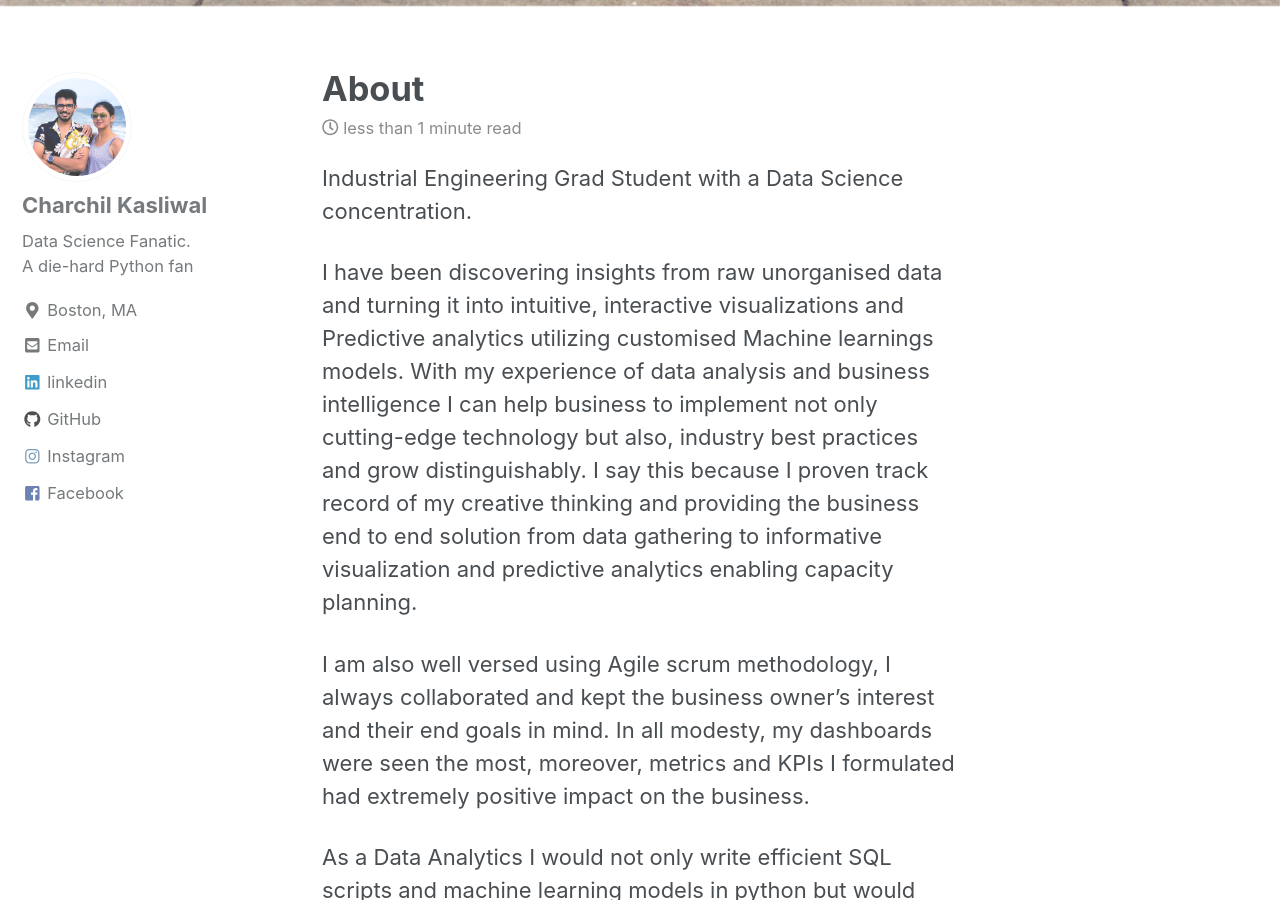
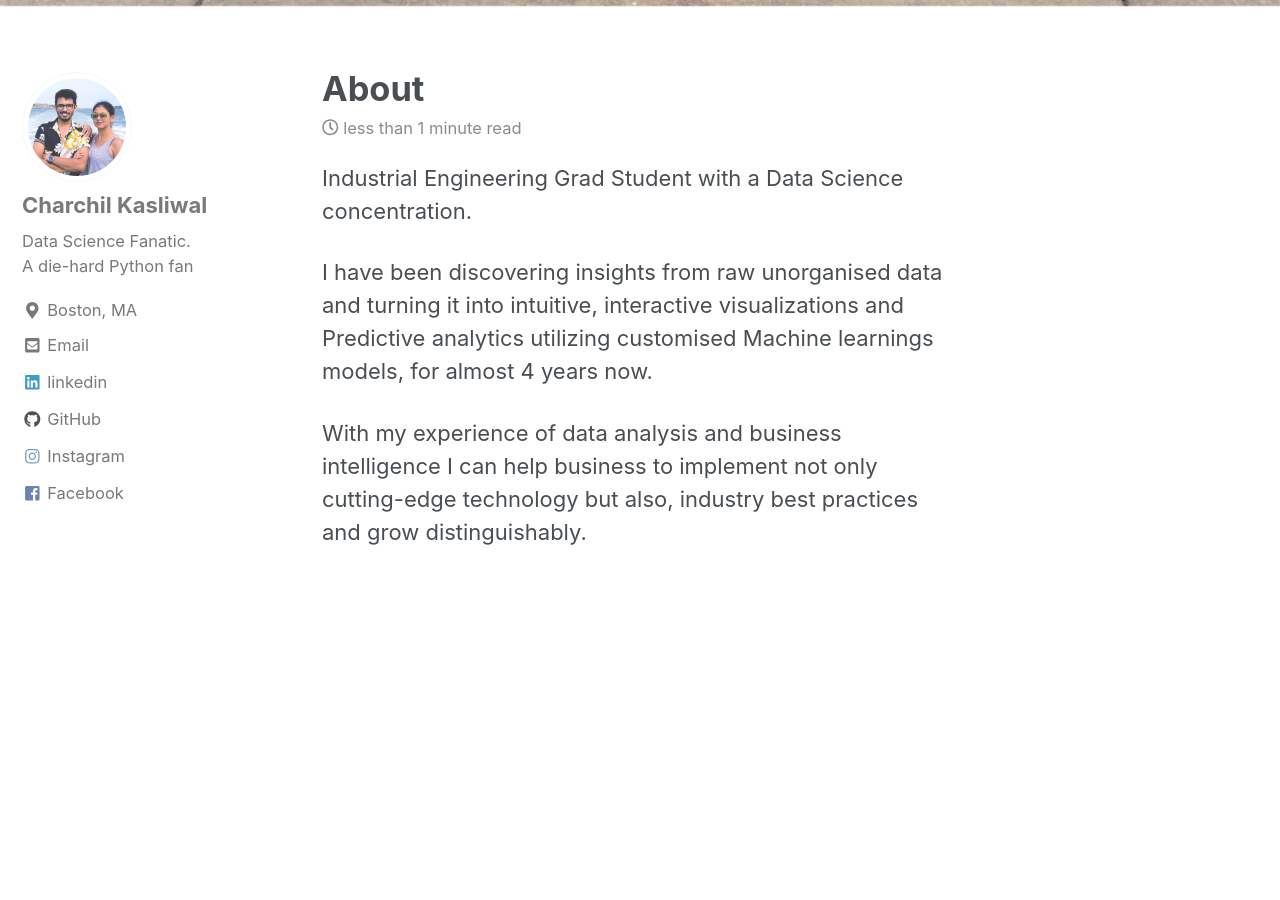
Before and after one commit to charchil10/charchil10.github.io, a Jekyll site: the page built from _pages/about.md, in a window 1280 px wide and 900 px high, scrolled down 978 px. Built offline with Jekyll 4.4.1, drawn with Linux system fonts in a browser that asks for light colours; nearby versions of some CDN libraries; some of the changed text lies outside the part shown.

Commit message:
Debugged

```diff
--- a/_data/navigation.yml
+++ b/_data/navigation.yml
@@ -2,6 +2,8 @@
 main:
   - title: "About me"
     url: /about/
+  - title: "Machine-Learning"
+    url: /machine-learning/
   # - title: "About"
   #   url: https://mmistakes.github.io/minimal-mistakes/about/
   # - title: "Sample Posts"
--- a/_pages/about.md
+++ b/_pages/about.md
@@ -6,11 +6,6 @@
 ---
 Industrial Engineering Grad Student with a Data Science concentration.
 
-I have been discovering insights from raw unorganised data and turning it into intuitive, interactive visualizations and Predictive analytics utilizing customised Machine learnings models.
+I have been discovering insights from raw unorganised data and turning it into intuitive, interactive visualizations and Predictive analytics utilizing customised Machine learnings models, for almost 4 years now.
+
 With my experience of data analysis and business intelligence I can help business to implement not only cutting-edge technology but also, industry best practices and grow distinguishably.
-I say this because I proven track record of my creative thinking and providing the business end to end solution from data gathering to informative visualization and predictive analytics enabling capacity planning.
-
-I am also well versed using Agile scrum methodology, I always collaborated and kept the business owner’s interest and their end goals in mind.
-In all modesty, my dashboards were seen the most, moreover, metrics and KPIs I formulated had extremely positive impact on the business.
-
-As a Data Analytics I would not only write efficient SQL scripts and machine learning models in python but would understand the business and apply advanced analytics techniques to form algorithms that serves the best.
```
Also changed, not shown: _pages/machine-learning.md (added, +18 -0 lines).
